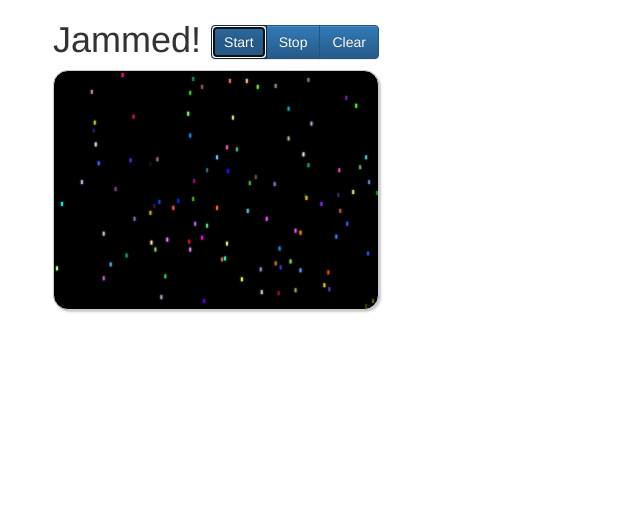
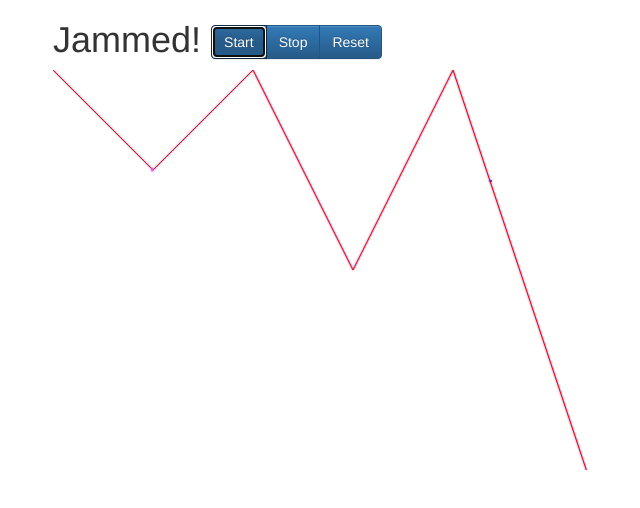
Before and after one commit to sinelaw/jammed, a website: page src/index.html in a window 1280 px wide. Both pictures are taken after a click on the button "Start". Shown: the whole page, without its empty margins (2-642 px from the left). Drawn offline with nearby package versions, Linux system fonts and the light colour scheme.

Commit message:
Implemented basic follow-the-road logic

```diff
--- a/src/index.html
+++ b/src/index.html
@@ -18,14 +18,14 @@
                 <div class="btn-group">
                     <button class="btn btn-primary" type="button" onclick="jammed.start()">Start</button>
                     <button class="btn btn-primary" type="button" onclick="jammed.stop()">Stop</button>
-                    <button class="btn btn-primary" type="button" onclick="jammed.clear()">Clear</button>
+                    <button class="btn btn-primary" type="button" onclick="jammed.clear()">Reset</button>
                 </div>
             </h1>
 
         </div>
         <div class="row">
             <div>
-                <canvas id="canvas" width=326 height=240 style='width:326px;height:240px'></canvas>
+                <canvas id="canvas" width="600" height="400" style='width:600px;height:400px'></canvas>
             </div>
         </div>
 
--- a/src/jammed.css
+++ b/src/jammed.css
@@ -1,7 +1,3 @@
 #canvas {
-    /*width: 100%;*/
-    background-color: black;
-    border-radius: 15px;
-    box-shadow: 2px 2px 2px #ccc;
-    border: 1px solid #ccc;
+    background-color: transparent;
 }
--- a/src/jammed.js
+++ b/src/jammed.js
@@ -5,29 +5,71 @@ var jammed = (function () {
     var world;
 
     /** @type {number} */
-    var maxVelSqrt = 10;
+    var maxVelSqrt = 3;
 
     /**
      * @param {number} x
      * @param {number} y
      * @constructor
+     * @returns {{ x:number, y:number }}
      */
     function Vector(x, y) {
+        var vector = this;
         this.x = x || 0;
         this.y = y || 0;
     }
 
+    /** @returns {number} */
+    Vector.prototype.getMagnitude = function () {
+        return this.x * this.x + this.y * this.y;
+    }
+
+    /** @returns {number} */
+    Vector.prototype.getSize = function () {
+        return Math.sqrt(this.getMagnitude());
+    }
+
     /**
-     * @param {Vector} size
-     * @param {Vector} position
-     * @param {Vector} velocity
+     * @param {Vector} otherVector
+     * @returns {Vector}
+     */
+    Vector.prototype.minus = function (otherVector) {
+        return new Vector(this.x - otherVector.x, this.y - otherVector.y);
+    }
+
+    /**
+     * @param {Vector} otherVector
+     * @returns {Vector}
+     */
+    Vector.prototype.plus = function (otherVector) {
+        return new Vector(this.x + otherVector.x, this.y + otherVector.y);
+    }
+
+    /**
+     * @param {number} scalar
+     * @returns {Vector}
+     */
+    Vector.prototype.mul = function (scalar) {
+        return new Vector(this.x * scalar, this.y * scalar);
+    }
+
+    /** @returns {Vector} */
+    Vector.prototype.toUnit = function () {
+        var size = this.getSize();
+        return new Vector(this.x / size, this.y / size);
+    }
+
+    /**
+     * @param {number} length
+     * @param {number} position
+     * @param {number} speed
      * @constructor
-     * @returns {{size:Vector, position:Vector, velocity:Vector, color:string}}
+     * @returns {{length:number, position:number, speed:number, color:string}}
      */
-    function Car(size, position, velocity) {
-        this.size = size;
+    function Car(length, position, speed) {
+        this.length = length;
         this.position = position;
-        this.velocity = velocity;
+        this.speed = speed;
         this.color = randomColor();
     }
 
@@ -41,18 +83,95 @@ var jammed = (function () {
         var road = this;
         this.points = points;
         this.cars = cars;
+    }
+
 
     /**
      * @param {function(Car)} f
      */
-        this.forEachCar = function (f) {
+    Road.prototype.forEachCar = function (f) {
         /** @type {number} */
         var i;
-            for (i = 0; i < road.cars.length; i += 1) {
-                f(road.cars[i]);
+        for (i = 0; i < this.cars.length; i += 1) {
+            f(this.cars[i]);
+        }
+    };
+
+    /**
+     * @param {CanvasRenderingContext2D} context
+     */
+    Road.prototype.draw = function (context) {
+        var i, point;
+        if (!this.points.length) {
+            return;
+        }
+        context.strokeStyle = "red";
+        context.beginPath();
+        context.moveTo(this.points[0].x, this.points[0].y);
+        for (i = 0; i < this.points.length; i += 1) {
+            point = this.points[i];
+            context.lineTo(point.x, point.y);
+        }
+        context.stroke();
+    };
+
+    /**
+     * @param {function(Vector,Vector):(undefined|boolean)} f
+     */
+    Road.prototype.forEachSegment = function (f) {
+        var i;
+        /** @type {Vector} */
+        var point;
+        /** @type {Vector} */
+        var prevPoint;
+
+        for (i = 1; i < this.points.length; i += 1) {
+            point = this.points[i];
+            prevPoint = this.points[i - 1];
+            if (f(prevPoint, point)) {
+                return;
             }
         }
+    };
+
+    /** @returns {number} */
+    Road.prototype.getLength = function () {
+        /** @type {Vector} */
+        var length = new Vector(0, 0);
+        this.forEachSegment(function (prevPoint, point) {
+            var segment = point.minus(prevPoint);
+            length.x += segment.x;
+            length.y += segment.y;
+        });
+        return length.getSize();
+    };
+
+    /** @param {number} roadPosition
+     *  @returns {Vector}
+     */
+    Road.prototype.roadToWorldPosition = function (roadPosition) {
+        /** @type {Vector} */
+        var targetSegmentStart;
+        /** @type {Vector} */
+        var targetSegmentDirection;
+        var pos = roadPosition;
+        var totalSize = 0;
+        this.forEachSegment(function (prevPoint, point) {
+            var segment = point.minus(prevPoint);
+            var segmentSize = segment.getSize()
+            targetSegmentStart = prevPoint;
+            if (segmentSize > pos) {
+                targetSegmentDirection = segment.toUnit();
+                return true;
             }
+            pos -= segmentSize;
+        });
+        if (!targetSegmentStart) {
+            return null;
+        }
+        return new Vector(targetSegmentStart.x + pos * targetSegmentDirection.x, targetSegmentStart.y + pos * targetSegmentDirection.y);
+    };
+
 
     /**
      * @param {number} width
@@ -64,6 +183,7 @@ var jammed = (function () {
         this.width = width;
         this.height = height;
         this.roads = [];
+
     }
 
     /**
@@ -87,24 +207,33 @@ var jammed = (function () {
     function drawWorld(world) {
         var canvas = getCanvas();
         var context = getContext(canvas);
+        var i;
+        /** @type {Road} */
+        var road;
         resetCanvas();
-        world.roads[0].forEachCar(function (car) {
+        for (i = 0; i < world.roads.length; i += 1) {
+            road = world.roads[i];
+            road.draw(context);
+            road.forEachCar(function (car) {
+                var position = road.roadToWorldPosition(car.position);
                 context.fillStyle = car.color;
                 context.shadowColor = car.color;
                 context.shadowBlur = 2;
-            context.fillRect(car.position.x, car.position.y, car.size.x, car.size.y);
+                context.fillRect(position.x, position.y, 2, car.length);
             });
+        }
     }
 
     function simulateStep(world) {
-        world.roads[0].forEachCar(function (car) {
-            car.position.x += car.velocity.x;
-            car.position.y += car.velocity.y;
-            if ((car.position.x > world.width) || (car.position.x < 0) || (car.position.y > world.height) || (car.position.y < 0)) {
-                car.position = new Vector(randomInt(world.width), randomInt(world.height));
-                car.velocity = new Vector(randomInt(maxVelSqrt, true, 1), randomInt(maxVelSqrt, true, 1));
+        var i;
+        /** @type {Road} */
+        var road;
+        for (i = 0; i < world.roads.length; i += 1) {
+            road = world.roads[i];
+            road.forEachCar(function (car) {
+                car.position += car.speed;
+            });
         }
-        });
     }
 
     /**
@@ -122,9 +251,7 @@ var jammed = (function () {
      * @param {Road} road
      */
     function addRandomCar(road) {
-        road.cars.push(new Car(new Vector(2, 4),
-            new Vector(randomInt(world.width), randomInt(world.height)),
-            new Vector(randomInt(maxVelSqrt, true, 1), randomInt(maxVelSqrt, true, 1))));
+        road.cars.push(new Car(randomInt(3) + 1, randomInt(road.getLength()), randomInt(maxVelSqrt) + 1));
     }
 
     function stop() {
@@ -171,9 +298,9 @@ var jammed = (function () {
         var canvas = getCanvas();
         initCanvas();
         world = new World(canvas.width, canvas.height);
-        world.roads.push(new Road([new Vector(0, 0), new Vector(100, 100)], []));
+        world.roads.push(new Road([new Vector(0, 0), new Vector(100, 100), new Vector(200, 0), new Vector(300, 200), new Vector(400, 0), new Vector(600, 600)], []));
 
-        for (i = 0; i < 100; i += 1) {
+        for (i = 0; i < 2; i += 1) {
             addRandomCar(world.roads[0]);
         }
     }
```
Lines whose indentation alone changed are shown as unchanged.
